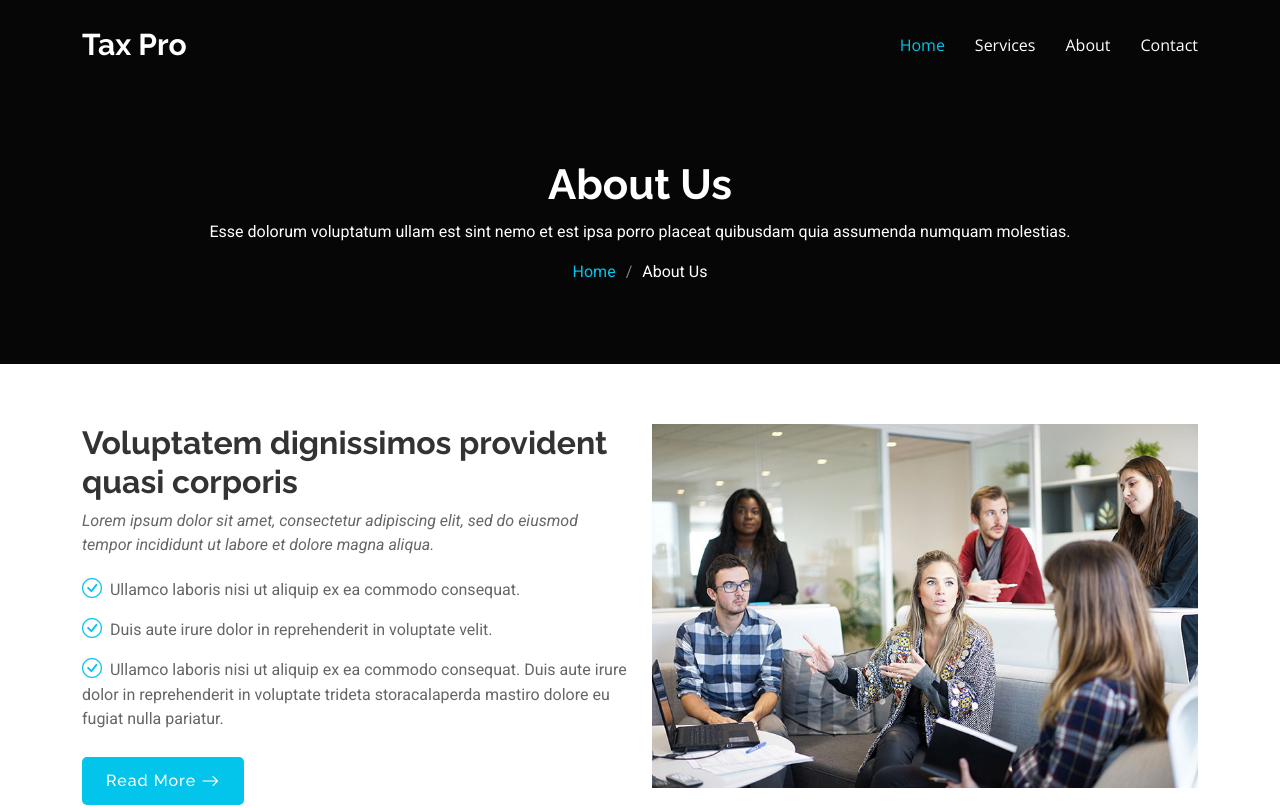
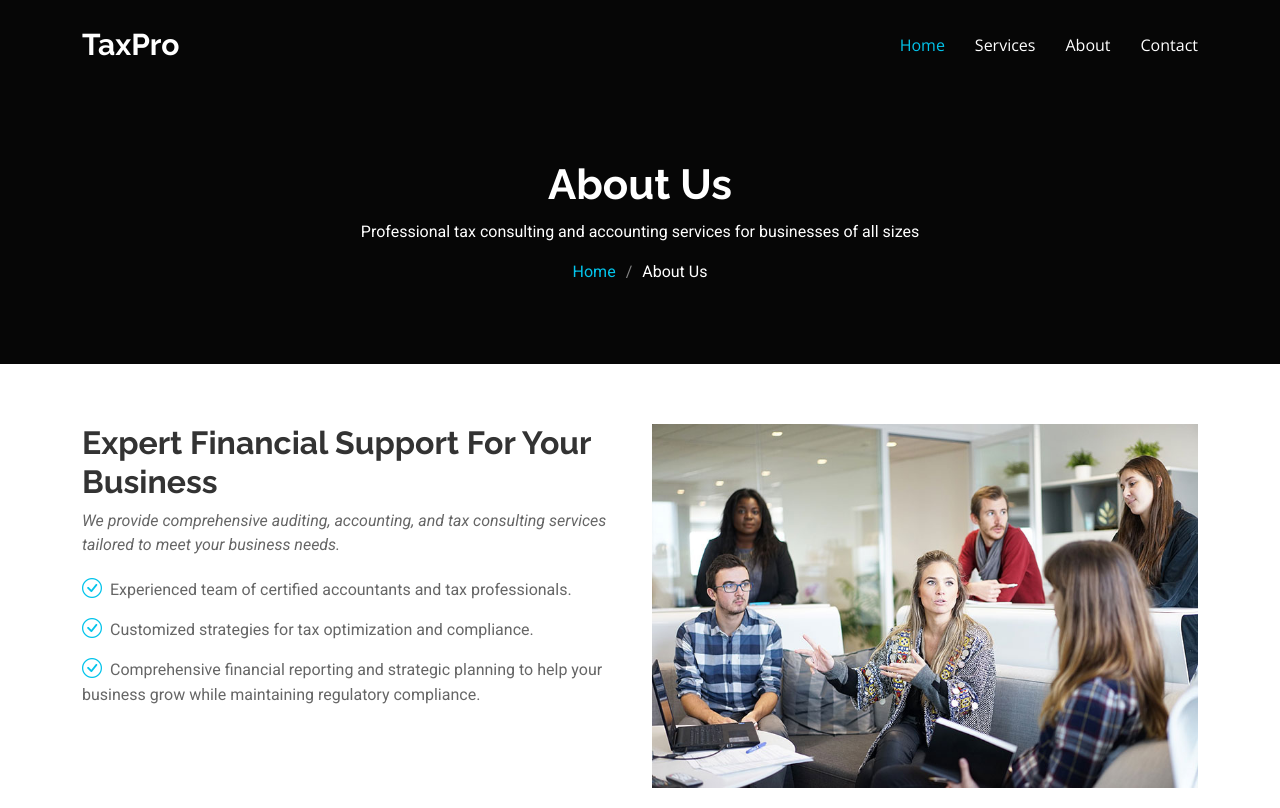
Before and after one commit to sreyasstp/taxfirm, a plain HTML site: page about.html in a window 1280 px wide. Shown: the top 808 px of the page. Drawn offline with nearby package versions, Linux system fonts and the light colour scheme.

Commit message:
some fixs

```diff
--- a/about.html
+++ b/about.html
@@ -37,7 +37,7 @@
       <a href="index.html" class="logo d-flex align-items-center">
         <!-- Uncomment the line below if you also wish to use an image logo -->
         <!-- <img src="assets/img/logo-2.png" alt=""> -->
-        <h1 class="sitename">Tax Pro</h1>
+        <h1 class="sitename">TaxPro</h1>
       </a>
 
       <nav id="navmenu" class="navmenu">
@@ -60,7 +60,7 @@
 <div class="page-title dark-background">
     <div class="container position-relative">
       <h1>About Us</h1>
-      <p>Esse dolorum voluptatum ullam est sint nemo et est ipsa porro placeat quibusdam quia assumenda numquam molestias.</p>
+      <p>Professional tax consulting and accounting services for businesses of all sizes</p>
       <nav class="breadcrumbs">
         <ol>
           <li><a href="index.html">Home</a></li>
@@ -70,12 +70,13 @@
     </div>
   </div><!-- End Page Title -->
     <!-- About Section -->
+    <!-- About Section -->
     <section id="about" class="about section">
 
       <!-- Section Title -->
       <!-- <div class="container section-title" data-aos="fade-up">
-        <h2>About</h2>
-        <p>Necessitatibus eius consequatur ex aliquid fuga eum quidem sint consectetur velit</p>
+        <h2>About Us</h2>
+        <p>Professional tax consulting and accounting services for businesses of all sizes</p>
       </div> -->
       <!-- End Section Title -->
 
@@ -88,17 +89,15 @@
           </div>
 
           <div class="col-lg-6 order-2 order-lg-1 content" data-aos="fade-up" data-aos-delay="200">
-            <h3>Voluptatem dignissimos provident quasi corporis</h3>
+            <h3>Expert Financial Support For Your Business</h3>
             <p class="fst-italic">
-              Lorem ipsum dolor sit amet, consectetur adipiscing elit, sed do eiusmod tempor incididunt ut labore et dolore
-              magna aliqua.
+              We provide comprehensive auditing, accounting, and tax consulting services tailored to meet your business needs.
             </p>
             <ul>
-              <li><i class="bi bi-check-circle"></i> <span>Ullamco laboris nisi ut aliquip ex ea commodo consequat.</span></li>
-              <li><i class="bi bi-check-circle"></i> <span>Duis aute irure dolor in reprehenderit in voluptate velit.</span></li>
-              <li><i class="bi bi-check-circle"></i> <span>Ullamco laboris nisi ut aliquip ex ea commodo consequat. Duis aute irure dolor in reprehenderit in voluptate trideta storacalaperda mastiro dolore eu fugiat nulla pariatur.</span></li>
+              <li><i class="bi bi-check-circle"></i> <span>Experienced team of certified accountants and tax professionals.</span></li>
+              <li><i class="bi bi-check-circle"></i> <span>Customized strategies for tax optimization and compliance.</span></li>
+              <li><i class="bi bi-check-circle"></i> <span>Comprehensive financial reporting and strategic planning to help your business grow while maintaining regulatory compliance.</span></li>
             </ul>
-            <a href="#" class="read-more"><span>Read More</span><i class="bi bi-arrow-right"></i></a>
           </div>
 
         </div>
```
Also changed, not shown: contact.html (+1 -1 lines), services.html (+3 -3 lines).
